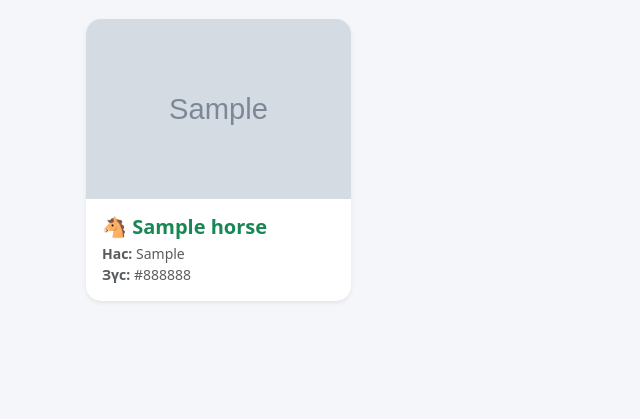
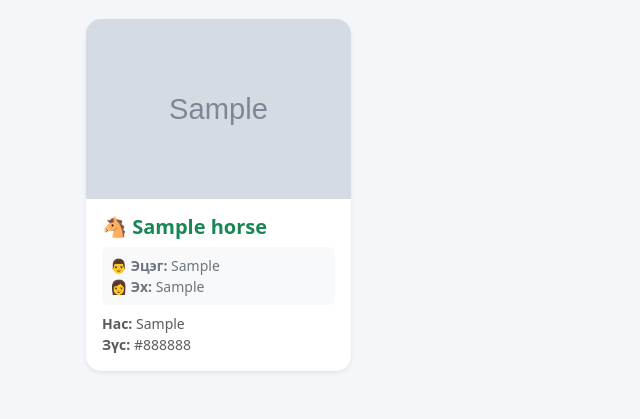
Before and after one commit to jambaasurengereltod-source/effective-system, a Flask app: page / in a window 1280 px wide. Shown: the part 381-800 px from the top of the page, without its empty margins (0-640 px from the left). Run offline with Flask 3, Linux system fonts and the light colour scheme; the visitor is signed in with stand-in values (Sample User, id 1); tables that the repository leaves empty hold one stand-in row (values such as "Sample post"); grey boxes marked "Sample" are stand-in pictures.

Commit message:
fix stallion filter logic and show parents under name

```diff
--- a/app.py
+++ b/app.py
@@ -14,13 +14,9 @@ cloudinary.config(
     api_secret="986z60OAsv0j05ZHehCHLzBvGhk"
 )
 
-# SQLite Өгөгдлийн сангийн замыг Render-т зориулж хамгийн найдвартай болгов
-if os.environ.get('RENDER'):
-    app.config['SQLALCHEMY_DATABASE_URI'] = 'sqlite:////tmp/aduu_final.db'
-else:
-    BASE_DIR = os.path.abspath(os.path.dirname(__file__))
-    app.config['SQLALCHEMY_DATABASE_URI'] = 'sqlite:///' + os.path.join(BASE_DIR, 'aduu_final.db')
-
+# SQLite Өгөгдлийн сангийн тогтвортой тохиргоо
+BASE_DIR = os.path.abspath(os.path.dirname(__file__))
+app.config['SQLALCHEMY_DATABASE_URI'] = 'sqlite:///' + os.path.join(BASE_DIR, 'aduu_app.db')
 app.config['SQLALCHEMY_TRACK_MODIFICATIONS'] = False
 db = SQLAlchemy(app)
 
@@ -44,12 +40,6 @@ class Horse(db.Model):
     herd_stallion = db.Column(db.String(100), nullable=True)
     image_file = db.Column(db.String(200), nullable=False, default='default')
 
-# --- АВТОМАТ ҮҮСГЭХ ХЭСЭГ (ХАМГИЙН ЧУХАЛ ЗАСВАР) ---
-# Ирж буй анхны хүсэлт болгоны өмнө хүснэгтүүдийг шалгаж үүсгэнэ
-@app.before_request
-def create_tables():
-    db.create_all()
-
 # --- СҮЛЖЭЭНИЙ СУВАГ (ROUTES) ---
 
 @app.route('/sw.js')
@@ -62,11 +52,13 @@ def index():
         return redirect(url_for('login'))
 
     selected_stallion = request.args.get('filter_stallion', '')
-    query = Horse.query.filter_by(user_id=session['user_id'])
 
+    # Тухайн хэрэглэгчийн бүх адууг авч азаргануудын цэсийг бэлдэх
     all_horses = Horse.query.filter_by(user_id=session['user_id']).all()
     stallions = sorted(list(set([h.stallion for h in all_horses if h.stallion])))
 
+    # Шүүлтүүрийн логикийг зассан хэсэг
+    query = Horse.query.filter_by(user_id=session['user_id'])
     if selected_stallion:
         query = query.filter_by(stallion=selected_stallion)
 
@@ -155,5 +147,8 @@ def horse_detail(horse_id):
     return f"<h3>🐴 {horse.name}</h3><p>Нас: {horse.age}</p><p>Зүс: {horse.color}</p><p>Эцэг: {horse.stallion}</p><br><a href='/'>Буцах</a>"
 
 if __name__ == '__main__':
+    with app.app_context():
+        db.create_all()  # Анхлан зөв бүтэц рүү буцаан шилжүүлэв
+
     port = int(os.environ.get('PORT', 10000))
     app.run(host='0.0.0.0', port=port)
--- a/templates/index.html
+++ b/templates/index.html
@@ -114,9 +114,15 @@
                         {% endif %}
                     </a>
                     <div class="card-body p-3">
-                        <h5 class="card-title fw-bold text-success mb-1">
+                        <h5 class="card-title fw-bold text-success mb-2">
                             <a href="/horse/{{ horse.id }}" class="text-decoration-none text-success">🐴 {{ horse.name }}</a>
                         </h5>
+
+                        <div class="bg-light p-2 rounded mb-2 small text-secondary">
+                            <div>👨‍ <b>Эцэг:</b> {{ horse.stallion }}</div>
+                            <div>👩‍ <b>Эх:</b> {% if horse.dam %}{{ horse.dam }}{% else %}<span class="text-muted">Байхгүй</span>{% endif %}</div>
+                        </div>
+
                         <p class="card-text small text-muted mb-0"><b>Нас:</b> {{ horse.age }}</p>
                         <p class="card-text small text-muted mb-0"><b>Зүс:</b> {{ horse.color }}</p>
                     </div>
```
